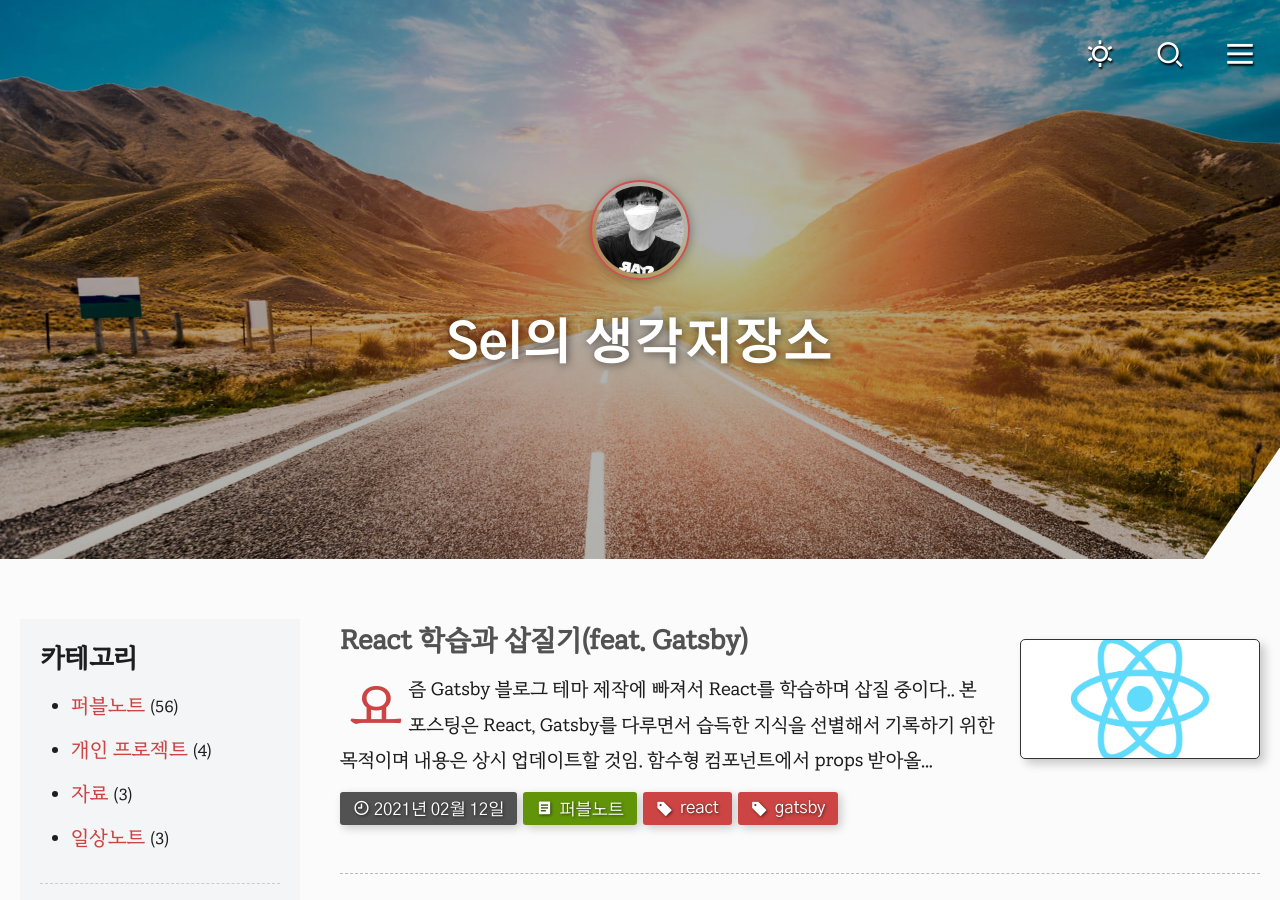
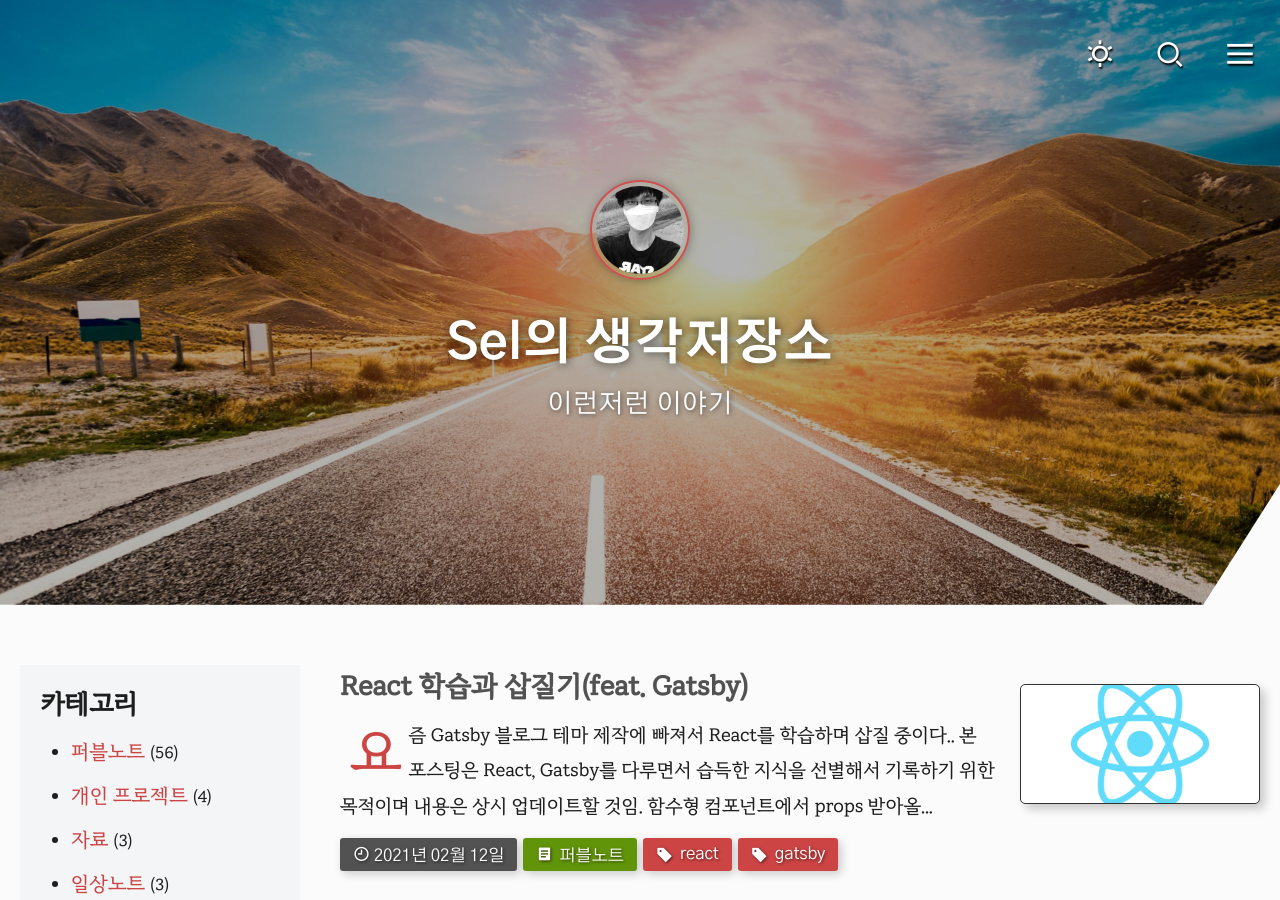
Before and after one commit to selosele/selosele.github.io, a Jekyll site: the page built from index.html, in a window 1280 px wide and 900 px high. Built offline with Jekyll 4.4.1, drawn with Linux system fonts in a browser that asks for light colours; the list of posts is cut into pages by our own code.

Commit message:
환경설정 일부 수정

```diff
--- a/_config.yml
+++ b/_config.yml
@@ -1,10 +1,10 @@
 # Site Settings
-locale                   : "ko" # 기본값
+locale                   : "ko"
 title                    : "Sel의 생각저장소"
 title_separator          : "-"
-subtitle                 :
+subtitle                 : "이런저런 이야기"
 name                     : "Sel" # 사용자명
-description              : "웹 퍼블리셔 sel의 개인 블로그"
+description              : "웹 퍼블리셔 Sel의 개인 블로그"
 url                      : "https://selosele.github.io"
 baseurl                  :
 repository               : "selosele/selosele.github.io"
@@ -73,7 +73,6 @@ analytics:
     tracking_id          : UA-175208253-1
     anonymize_ip         : # true, false (default)
 
-
 # 사용자 정보
 author:
   name             : "Sel"
@@ -123,14 +122,12 @@ exclude:
 encoding: "utf-8"
 markdown_ext: "markdown,mkdown,mkdn,mkd,md"
 
-
 # Conversion
 markdown: kramdown
 highlighter: rouge
 lsi: false
 excerpt_separator: "\n\n"
 incremental: false
-
 
 # Markdown Processing
 kramdown:
@@ -151,19 +148,16 @@ kramdown:
       line_numbers: true
       start_line: 1
 
-
 # Sass/SCSS
 sass:
   sass_dir: _sass
   style: compressed # https://sass-lang.com/documentation/file.SASS_REFERENCE.html#output_style
-
 
 # Outputting
 permalink: /:year/:month/:day/:title/
 paginate: 6 # amount of posts to show
 paginate_path: /page:num/
 timezone: # https://en.wikipedia.org/wiki/List_of_tz_database_time_zones
-
 
 # Plugins (previously gems:)
 plugins:
@@ -182,7 +176,6 @@ whitelist:
   - jekyll-feed
   - jekyll-include-cache
 babel_js_extensions: 'es6, babel, jsx'
-
 
 # Archives
 #  Type
@@ -212,14 +205,12 @@ jekyll-archives:
     category: /categories/:name/
     tag: /tags/:name/
 
-
 # HTML Compression
 # - https://jch.penibelst.de/
 compress_html:
   clippings: all
   ignore:
     envs: development
-
 
 # Defaults
 defaults:
@@ -240,8 +231,8 @@ post:
 masthead:
   teaser:
     bg: "/assets/images/mhead_bg.jpg"
-    bg_link: "https://www.freepik.com/free-photo/person-showing-heart-by-hands_3241094.htm#page=6&query=heart&position=31"
-    bg_author: "freepik"
+    bg_link: "https://www.freepik.com/free-photo/sun-horizon-road_874694.htm"
+    bg_author: "whatwolf"
     filter: 0.3
     position: # ex) 50% or 50% 21%
 
```
